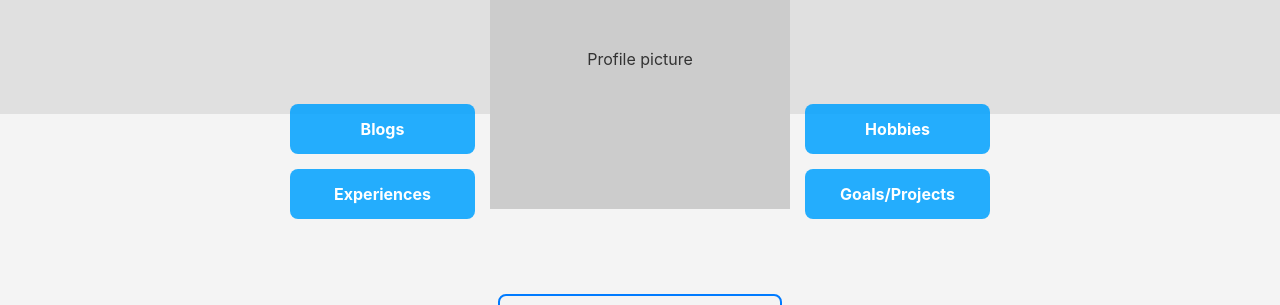
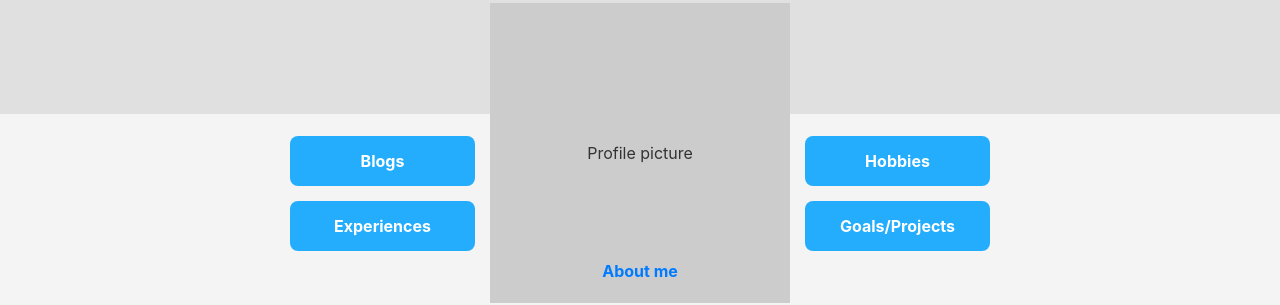
Before and after one commit to RudranshGoel/RudranshGoel.github.io, a plain HTML site: page index.html in a window 1280 px wide. Shown: the part 186-491 px from the top of the page. Drawn offline with Linux system fonts and the light colour scheme.

Commit message:
fixed positions

```diff
--- a/style.css
+++ b/style.css
@@ -29,7 +29,7 @@ body {
 
 .profile-area {
     position: absolute;
-    bottom: -230px; /* Pulls the section down */
+    bottom: -260px; /* Pulls the section down */
     left: 50%;
     transform: translateX(-50%);
     width: 90%;
@@ -55,7 +55,7 @@ body {
     /* --- CHANGE HERE --- */
     /* Increased the width and height */
     position: relative;
-    top: -70px;
+    top: -10px;
     z-index: -1;
     background-color: #ccc;
     /* Uncomment the line below and replace with your image */
@@ -94,8 +94,9 @@ body {
 .nav-hobbies { grid-column: 3 / 4; grid-row: 1 / 2; align-self: end; }
 .nav-goals { grid-column: 3 / 4; grid-row: 2 / 3; align-self: start; }
 .nav-about {
+    position:relative;
+    bottom: 80px;
   background-color: transparent;
-  border: 2px solid #007bff;
   color: #007bff;
   padding: 13px 20px;
 }
```
